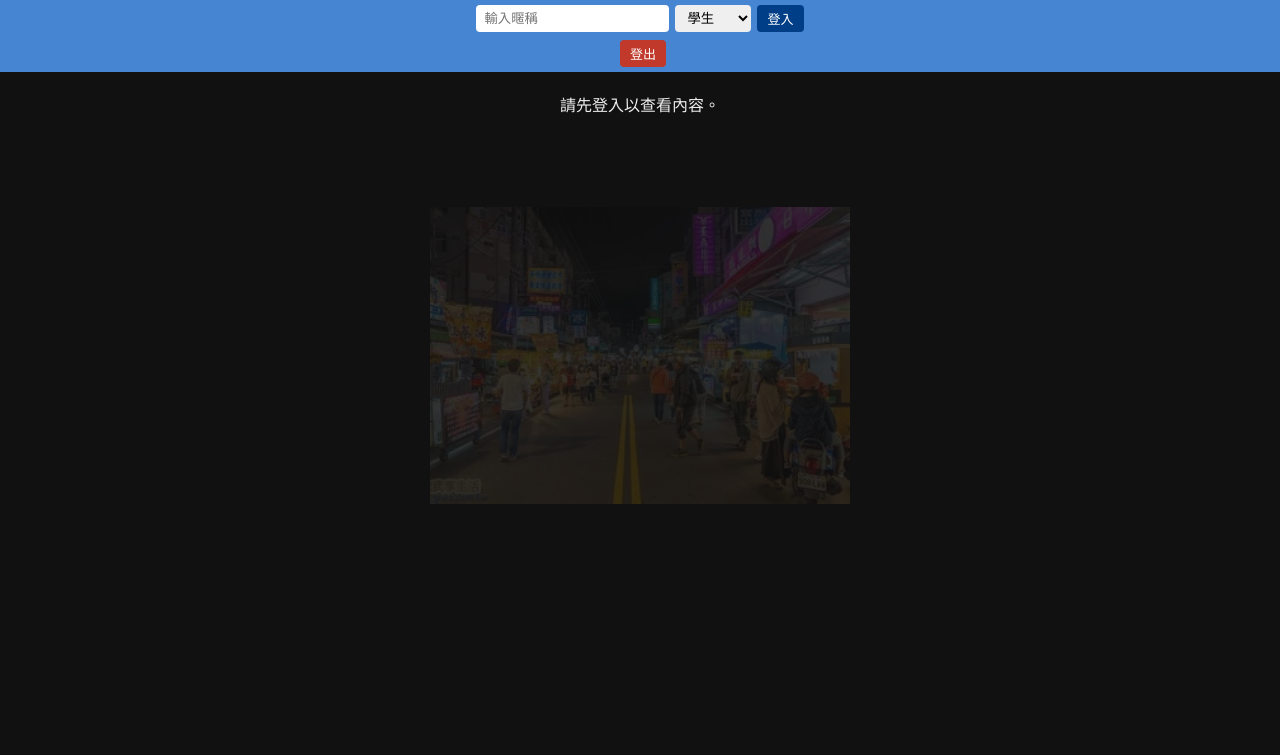
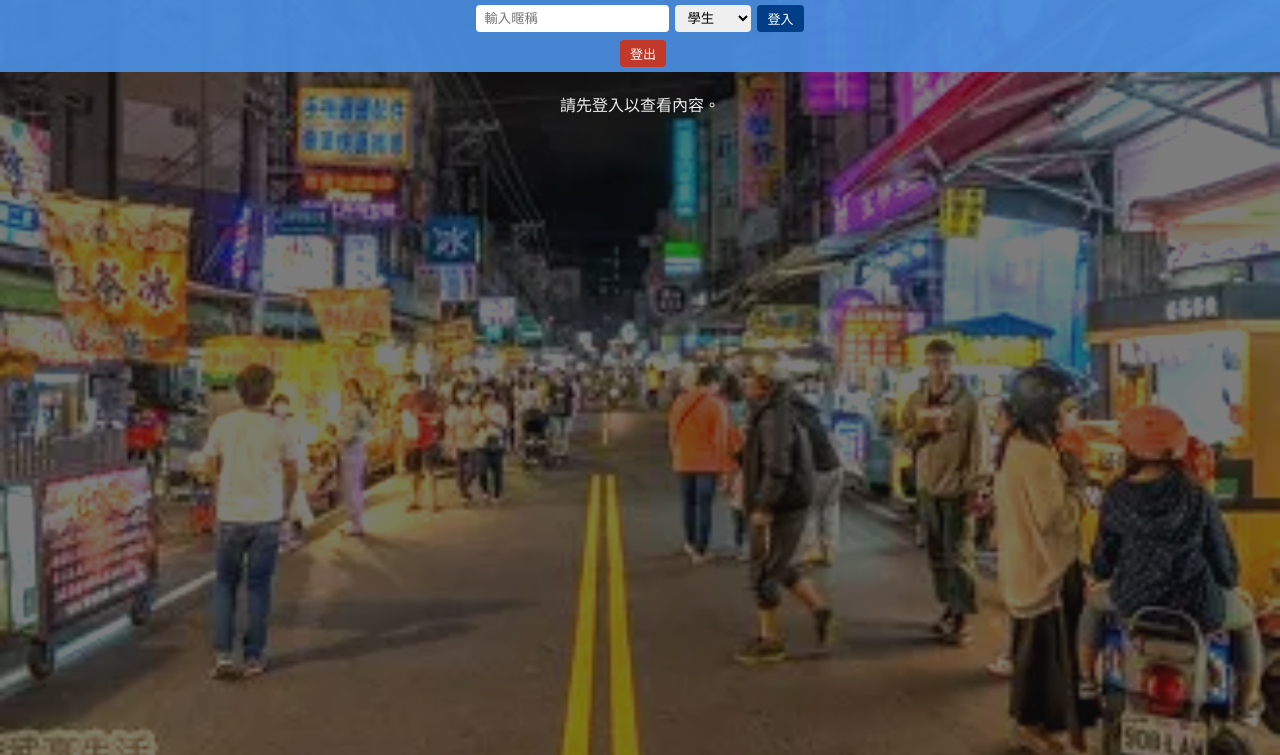
Before and after one commit to x8v2tpknpf-dot/school-platform, a plain HTML site: page index.html in a window 1280 px wide. Shown: the part 45-800 px from the top of the page. Drawn offline with Linux system fonts and the light colour scheme.

Commit message:
Update index.html

```diff
--- a/index.html
+++ b/index.html
@@ -6,7 +6,7 @@
 
   <style>
     /* =========================
-       全站背景（黑色 + 半透明 Logo）
+       全站背景（每一頁滿版 + 明亮）
        ========================= */
 
     body {
@@ -14,20 +14,26 @@
       margin: 0;
       color: #eee;
       background-color: #111;
+      min-height: 100vh;
       position: relative;
-      min-height: 100vh;
     }
 
-    /* 背景圖片層（不影響內容） */
+    /* 滿版背景圖片（所有頁面） */
     body::before {
       content: "";
       position: fixed;
       inset: 0;
-      background-image: url("logo1.jpg"); /* ← 確認檔名 */
+
+      background-image: url("logo1.jpg");
       background-repeat: no-repeat;
       background-position: center;
-      background-size: 420px;
-      opacity: 0.15;
+      background-size: cover;
+
+      /* 視覺調校（已幫你配好） */
+      opacity: 0.45;
+      filter: brightness(1.25) contrast(1.08) saturate(0.95);
+      background-blend-mode: overlay;
+
       pointer-events: none;
       z-index: 0;
     }
@@ -85,7 +91,6 @@
       background: #c0392b;
     }
 
-    /* 導覽列 */
     nav {
       margin-top: 8px;
       display: flex;
@@ -120,6 +125,7 @@
     }
 
     .section-title {
+      text-align: center;
       margin: 20px 0 10px;
     }
 
```
